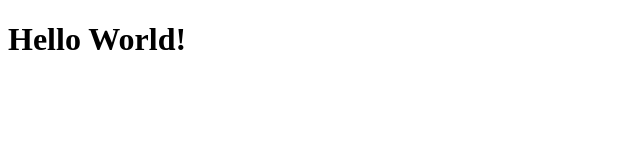
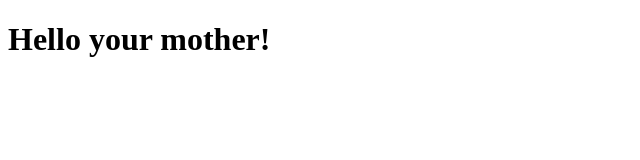
Before and after one commit to chawk/merge_conflict_example, a plain HTML site: page index.html in a window 1280 px wide. Shown: the whole page, without its empty margins (0-640 px from the left). Drawn offline with Linux system fonts and the light colour scheme.

Commit message:
I'm changing this filegit add .git add .

```diff
--- a/index.html
+++ b/index.html
@@ -6,6 +6,6 @@
     <title>Document</title>
 </head>
 <body>
-    <h1>Hello World!</h1>
+    <h1>Hello your mother!</h1>
 </body>
 </html>
```
